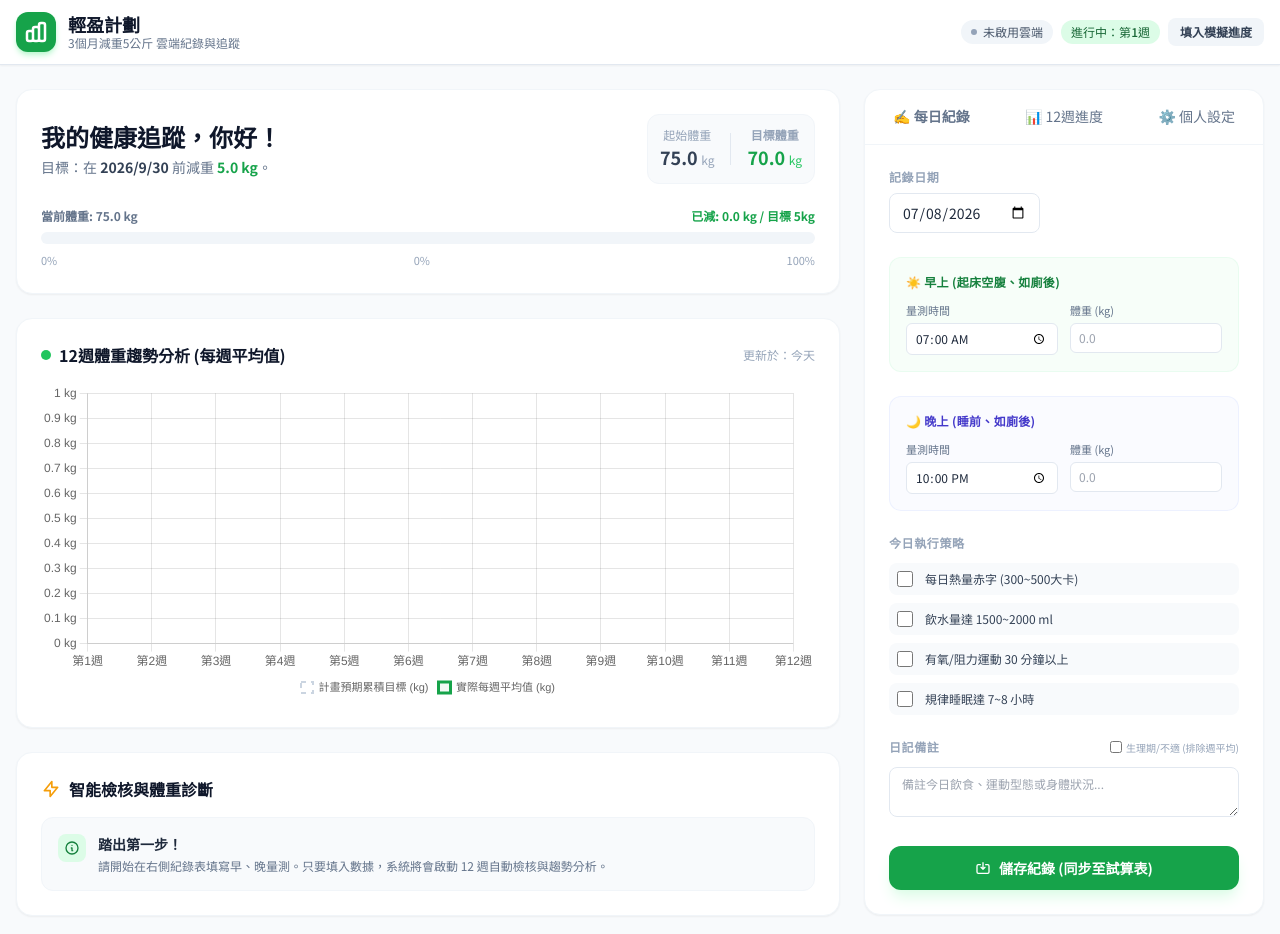
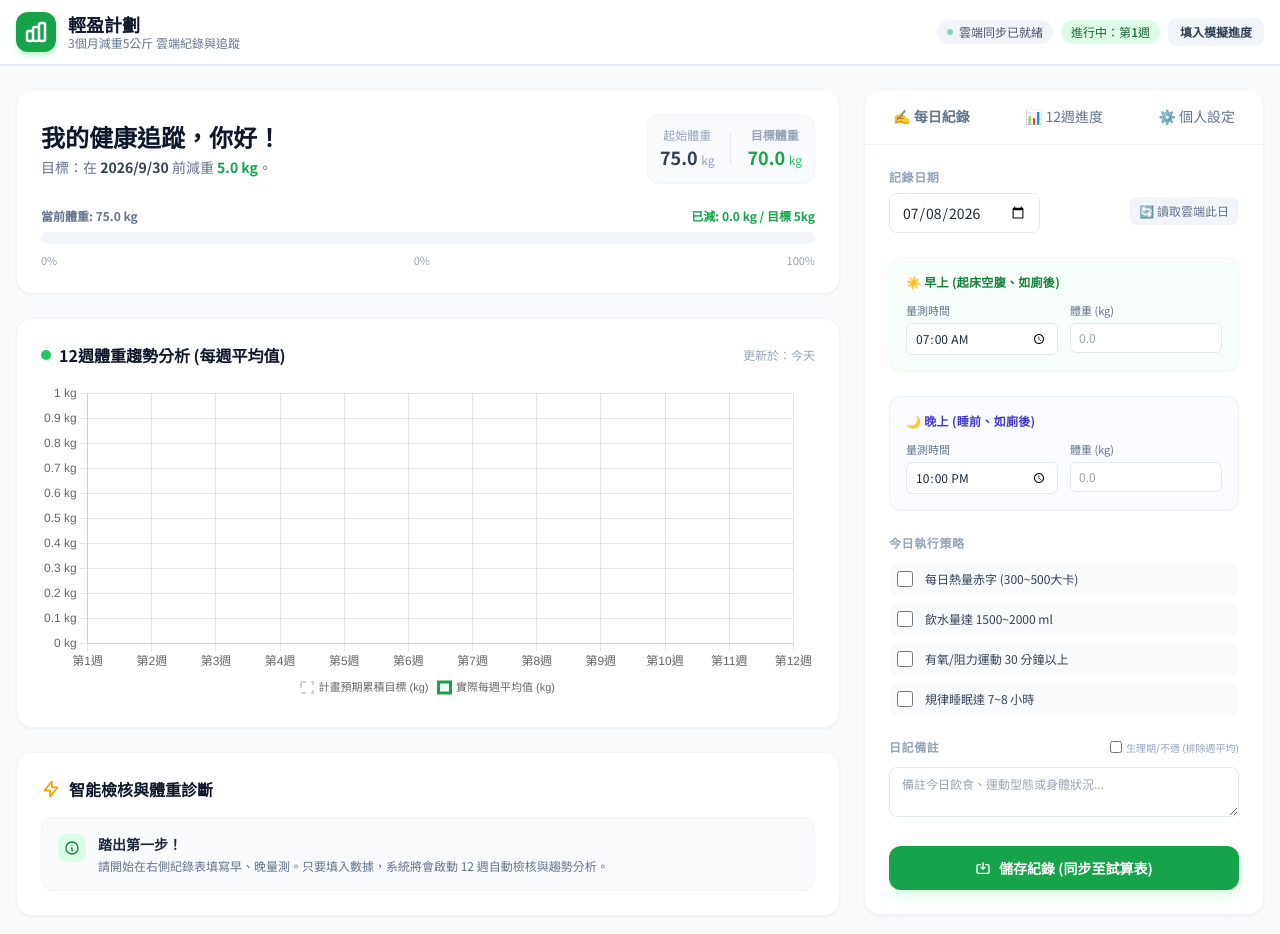
Before and after one commit to ingbaker-bot/my-weight-loss-tracker, a plain HTML site: page index.html in a window 1280 px wide. Drawn offline with nearby package versions, Linux system fonts and the light colour scheme; no server answers.

Commit message:
Update index.html

```diff
--- a/index.html
+++ b/index.html
@@ -382,7 +382,7 @@
                 startWeight: 75.0,
                 targetWeight: 70.0,
                 scaleTool: "家用健康計",
-                gasUrl: "" // 雲端同步 GAS 網址
+                gasUrl: "https://script.google.com/macros/s/AKfycbxFjDCdV9C3WKXnBaPa_q3Xk_5cA7zryshGdHWGeJbn3Y0ltavBDMCxXW6zrV45ujRVqw/exec" // 雲端同步 GAS 網址
             },
             daily: {} // key: YYYY-MM-DD
         };
```
